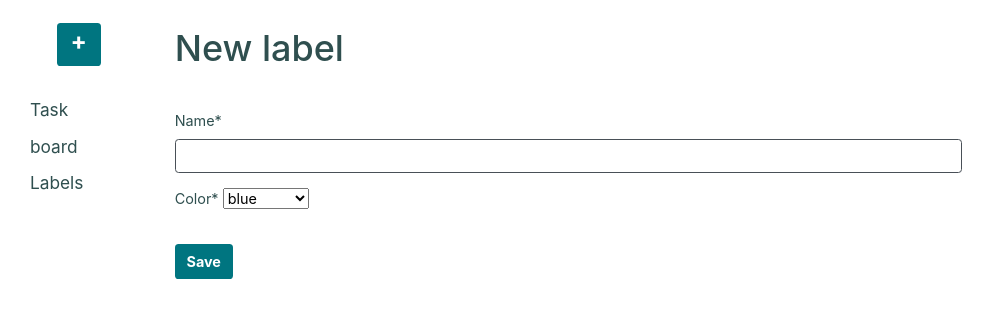
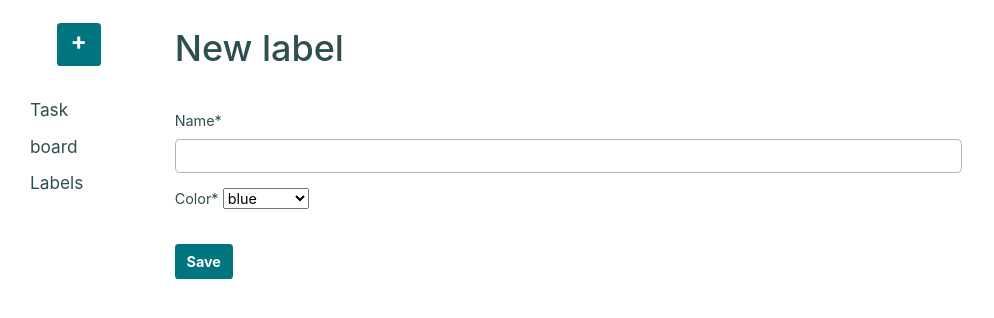
Before and after one commit to CrazyHilly/taskboard, a Django app: page /tags/new/ in a window 1280 px wide. Shown: the top 318 px of the page, without its empty margins (0-994 px from the left). Run offline with Django 5.2, Linux system fonts and the light colour scheme; data that the repository does not hold is empty; some libraries are stand-ins or nearby versions.

Commit message:
Update form style

```diff
--- a/static/css/styles.css
+++ b/static/css/styles.css
@@ -387,6 +387,8 @@ li .shield-icon {
 .form-control {
   display: block;
   max-width: 80%;
+  border: 1pt solid var(--secondary-shadow-color);
+  border-radius: 5px;
 }
 
 .task-detail-info-table td {
```
